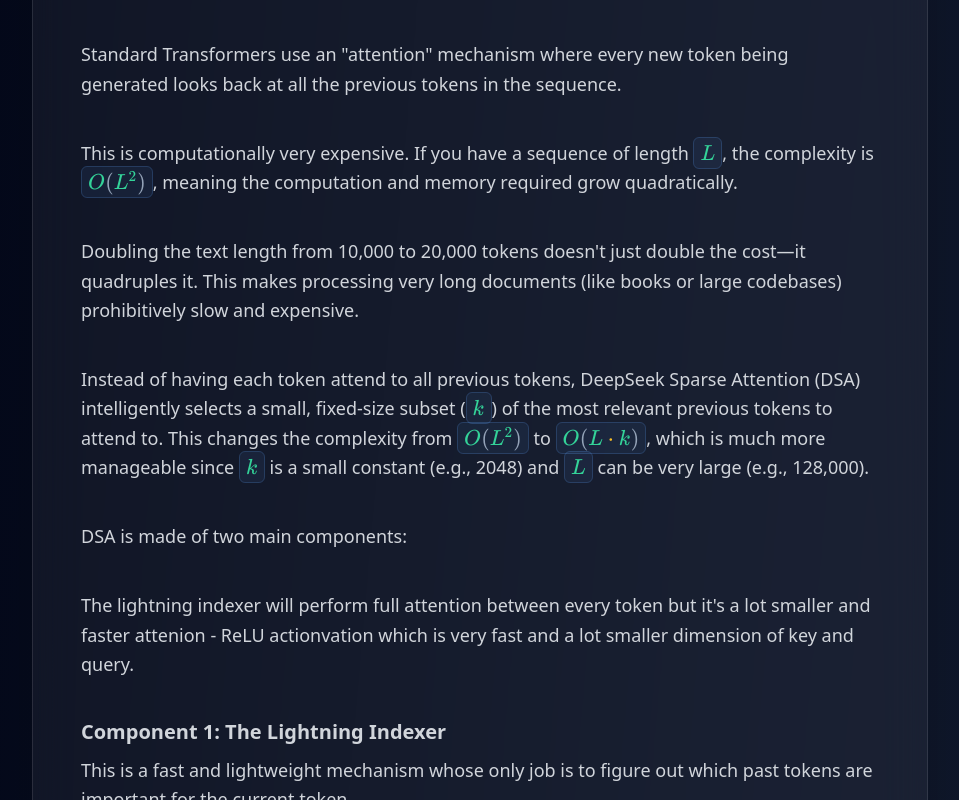
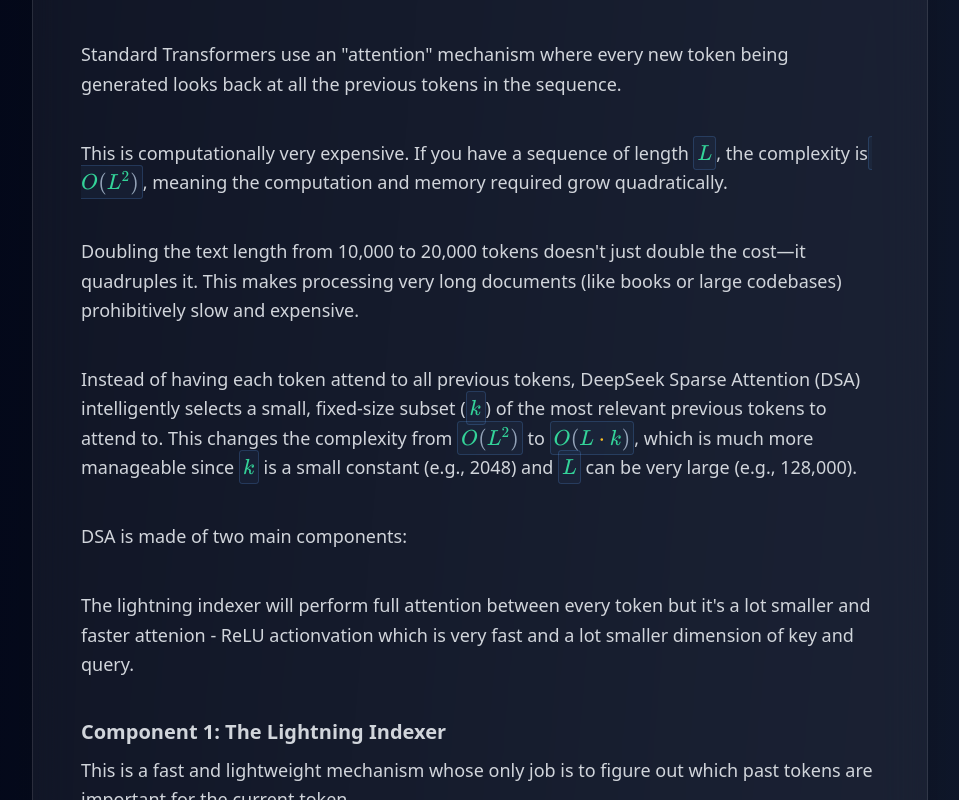
Before and after one commit to Open-Superintelligence-Lab/Open-Superintelligence-Lab.github.io, a Next.js app: page /blog/deepseek-sparse-attention in a window 1280 px wide. Shown: the part 1220-2020 px from the top of the page, without its empty margins (160-1119 px from the left). Built offline with nearby package versions, Linux system fonts and the light colour scheme.

Commit message:
Refine math styles for LaTeX rendering
- Adjusted background color, padding, and border-radius for the .katex class to enhance the visual presentation of inline math formulas.
- Improved styling consistency for better integration with overall design.

```diff
--- a/styles/math-styles.css
+++ b/styles/math-styles.css
@@ -1,9 +1,9 @@
 /* Custom styling for LaTeX math formulas */
 .katex {
   color: #60a5fa !important; /* Blue color for inline math */
-  background: rgba(96, 165, 250, 0.08);
-  padding: 2px 6px;
-  border-radius: 6px;
+  background: rgba(96, 165, 250, 0.05);
+  padding: 3px 3px;
+  border-radius: 3px;
   border: 1px solid rgba(96, 165, 250, 0.2);
   font-weight: 500;
 }
```
